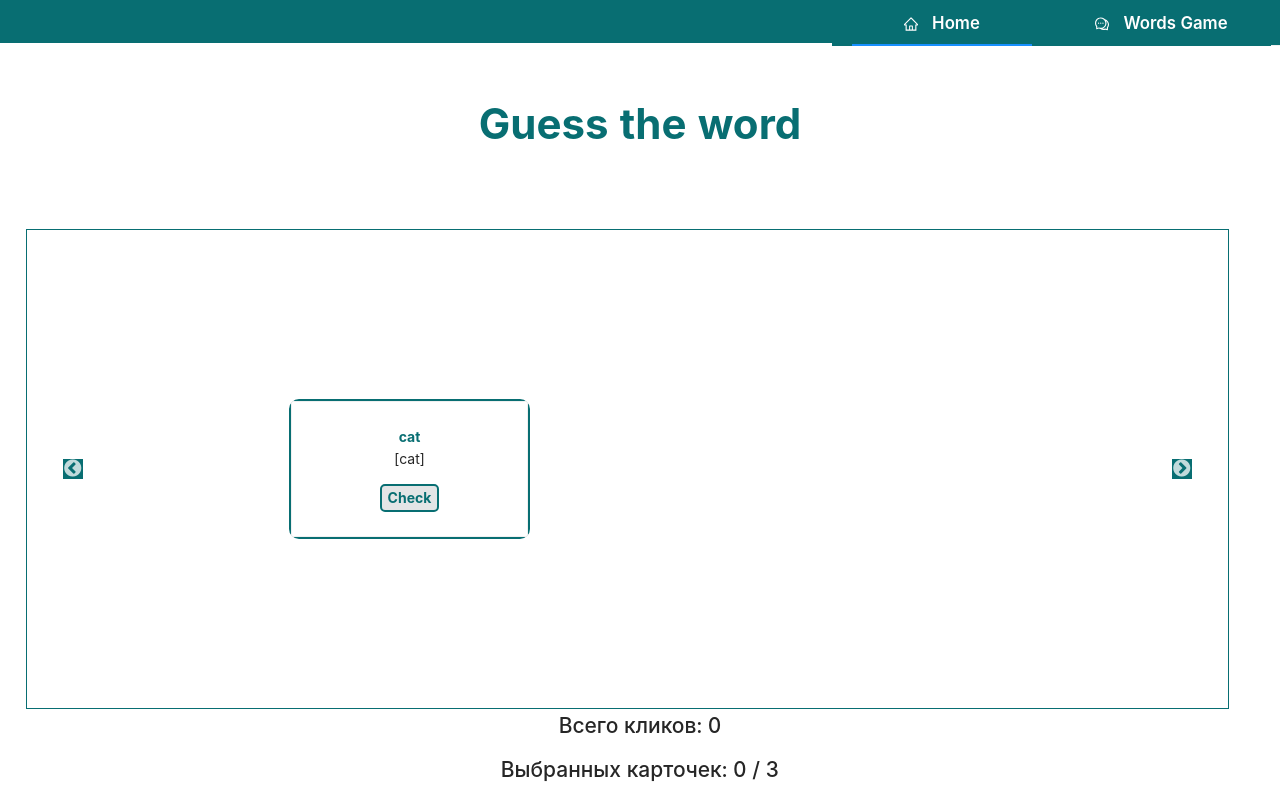
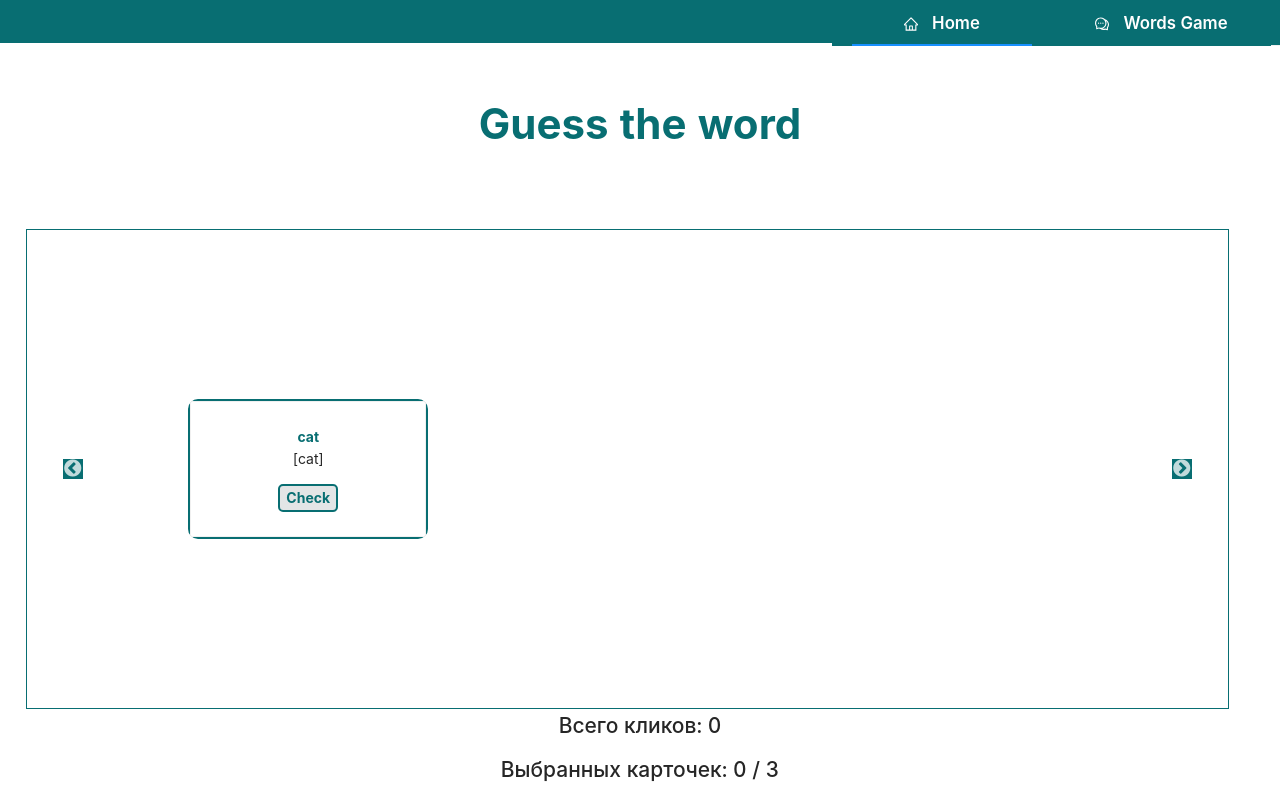
Before and after one commit to rossi23891/frontend, a React (Create React App) app in the folder school/language-app/: page /game in a window 1280 px wide. Built offline with nearby package versions, Linux system fonts and the light colour scheme.

Commit message:
add week 32 questions

```diff
--- a/school/language-app/src/assets/styles/lang_card.css
+++ b/school/language-app/src/assets/styles/lang_card.css
@@ -1,14 +1,18 @@
+:root {
+    --custom-color: rgb(8, 110, 114);
+}
+
 .LangCard {
-    border: 2px solid rgb(8, 110, 114);
+    border: 2px solid var(--custom-color);
     width: 20%;
-    margin-left: auto;
+    margin-left: 55%;
     border-radius: 10px;
     text-align: center;
     background-color: rgb(227, 229, 230);
 }
 
 .EnglishText {
-    color: rgb(8, 110, 114);
+    color: var(--custom-color);
     font-weight: bold;
 }
 
@@ -18,8 +22,8 @@
 
 .CardButton {
     background-color: rgb(227, 229, 230);
-    color: rgb(8, 110, 114);
+    color: var(--custom-color);
     font-weight: bold;
     border-radius: 5px;
-    border: 2px solid rgb(8, 110, 114);
+    border: 2px solid var(--custom-color);
 }
```
Also changed, not shown: 1 other file (tests, documents, lock files or other folders).
